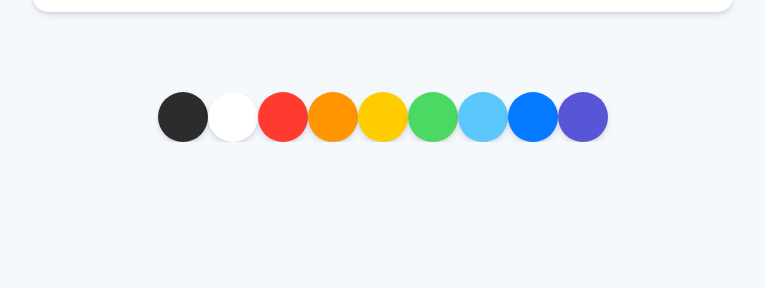
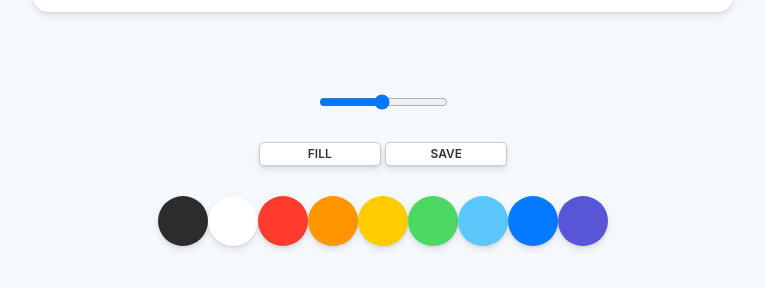
Before and after one commit to hwlee0103/paint-vanillajs, a plain HTML site: page index.html in a window 1280 px wide. Shown: the part 738-1026 px from the top of the page, without its empty margins (257-1022 px from the left). Before the commit the page ends 880 px from the top, so only its background shows below. Drawn offline with Linux system fonts and the light colour scheme.

Commit message:
make controls
make mode, save button and paint brush range controller ; with html and css

```diff
--- a/index.html
+++ b/index.html
@@ -10,6 +10,20 @@
   <body>
     <canvas id="jsCanvas" class="canvas"></canvas>
     <div class="controls">
+      <div class="controls__range">
+        <input
+          type="range"
+          id="jsRange"
+          min="0.1"
+          max="5.0"
+          value="2.5"
+          step="0.1"
+        />
+      </div>
+      <div class="controls__btns">
+        <button id="jsMode">Fill</button>
+        <button id="jsSave">Save</button>
+      </div>
       <div class="controls__colors" id="jsColors">
         <div class="controls__color" style="background-color: #2c2c2c"></div>
         <div class="controls__color" style="background-color: white"></div>
--- a/styles.css
+++ b/styles.css
@@ -7,7 +7,7 @@ body {
   display: flex;
   flex-direction: column;
   align-items: center;
-  padding-top: 50px;
+  padding: 50px 0px;
 }
 
 .canvas {
@@ -20,6 +20,33 @@ body {
 
 .controls {
   margin-top: 80px;
+  display: flex;
+  flex-direction: column;
+  align-items: center;
+}
+
+.controls .controls__btns {
+  margin-bottom: 30px;
+}
+
+.controls__btns button {
+  all: unset;
+  cursor: pointer;
+  background-color: white;
+  padding: 5px 20px;
+  width: 80px;
+  text-align: center;
+  border-radius: 5px;
+  box-shadow: 0 4px 6px rgba(50, 50, 93, 0.11), 0 1px 3px rgba(0, 0, 0, 0.08);
+  border: 1px solid rgba(0, 0, 0, 0.2);
+  color: rgba(0, 0, 0, 0.8);
+  text-transform: uppercase;
+  font-weight: 600;
+  font-size: 12px;
+}
+
+.controls__btns button:active {
+  transform: scale(0.98);
 }
 
 .controls .controls__colors {
@@ -32,3 +59,7 @@ body {
   cursor: pointer;
   box-shadow: 0 4px 6px rgba(50, 50, 93, 0.11), 0 1px 3px rgba(0, 0, 0, 0.08);
 }
+
+.controls .controls__range {
+  margin-bottom: 30px;
+}
```
Also changed, not shown: 1 other file.
